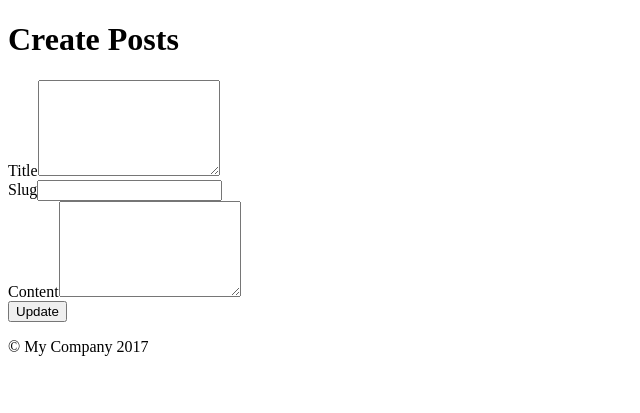
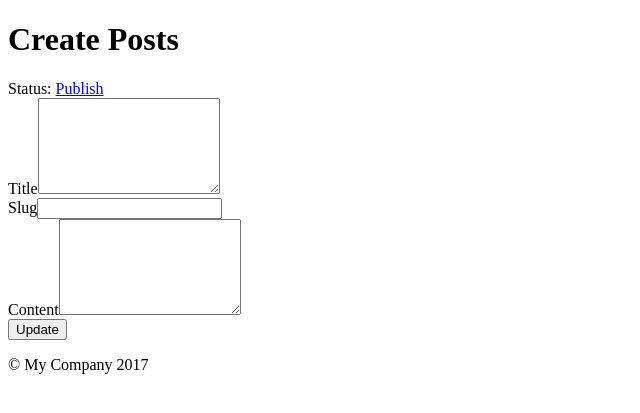
Before and after one commit to YushkinaS/yii2-test-blog, a Yii app: template backend/views/post/create.php in a window 1280 px wide. Shown: the top 413 px of the page, without its empty margins (0-640 px from the left). Run offline with PHP 8.4 and a stand-in for Yii, Linux system fonts and the light colour scheme; the template is opened without the code that fills it, so the values that code supplies are empty; form fields are guessed from the names that the template uses; some libraries are stand-ins or nearby versions.

Commit message:
кнопка опубликовать/в черновики

```diff
--- a/backend/views/post/_form.php
+++ b/backend/views/post/_form.php
@@ -1,7 +1,9 @@
 <?php
 
 use yii\helpers\Html;
+use yii\helpers\Url;
 use yii\widgets\ActiveForm;
+use yii\widgets\Pjax;
 
 /* @var $this yii\web\View */
 /* @var $model common\models\Posts */
@@ -11,6 +13,18 @@ use yii\widgets\ActiveForm;
 <div class="posts-form">
 
     <?php $form = ActiveForm::begin(); ?>
+
+    Status: <?=$model->status ?>
+   <?= Html::a($model->status == 'publish' ? 'To drafts' : 'Publish',
+                    Url::to(['post/update', 'id' => $model->id, 'status' => $model->status == 'publish' ? 'draft' : 'publish']),
+                    [
+                        'class' => 'btn btn-success',
+                        'title' => $model->status == 'publish' ? 'draft' : 'publish',
+                        'aria-label' => $model->status == 'publish' ? 'draft' : 'publish',
+                        'data-method' => 'post',
+                       // 'data-pjax' => 'pjax-container',
+                    ]);
+    ?>
 
     <?//= $form->field($model, 'author')->textInput(['maxlength' => true]) ?>
 
--- a/backend/views/post/update.php
+++ b/backend/views/post/update.php
@@ -13,7 +13,6 @@ $this->params['breadcrumbs'][] = 'Update';
 <div class="posts-update">
 
     <h1><?= Html::encode($this->title) ?></h1>
-    Status: <?=$model->status ?> Publish / To drafts
 
     <?= $this->render('_form', [
         'model' => $model,
@@ -21,7 +20,7 @@ $this->params['breadcrumbs'][] = 'Update';
 
 <h1>Comments</h1>
  <?
-    $comments = $model->getComments();  var_dump($comments);
+    $comments = $model->getComments();
     echo $this->render('_commentsGridView', [
         'comments' => $comments,
     ]);
--- a/common/models/Posts.php
+++ b/common/models/Posts.php
@@ -86,7 +86,7 @@ class Posts extends \yii\db\ActiveRecord
         {
             $slug = $this->slug;
             $counter = 1;
-            while (Posts::findOne(['slug' =>$this->slug])) {
+            while (Posts::find()->where(['slug' =>$this->slug])->andWhere(['!=', 'id', $this->id])->One()) {
                 $this->slug = $slug.'-'.$counter;
                 $counter += 1;
             }
--- a/frontend/controllers/PostController.php
+++ b/frontend/controllers/PostController.php
@@ -17,7 +17,7 @@ class PostController extends Controller
 
     public function actionIndex()
     {
-        $posts = Posts::find();
+        $posts = Posts::find()->where(['status' => 'publish']);
 
         $pagination = new Pagination([
             'defaultPageSize' => 5,
```
